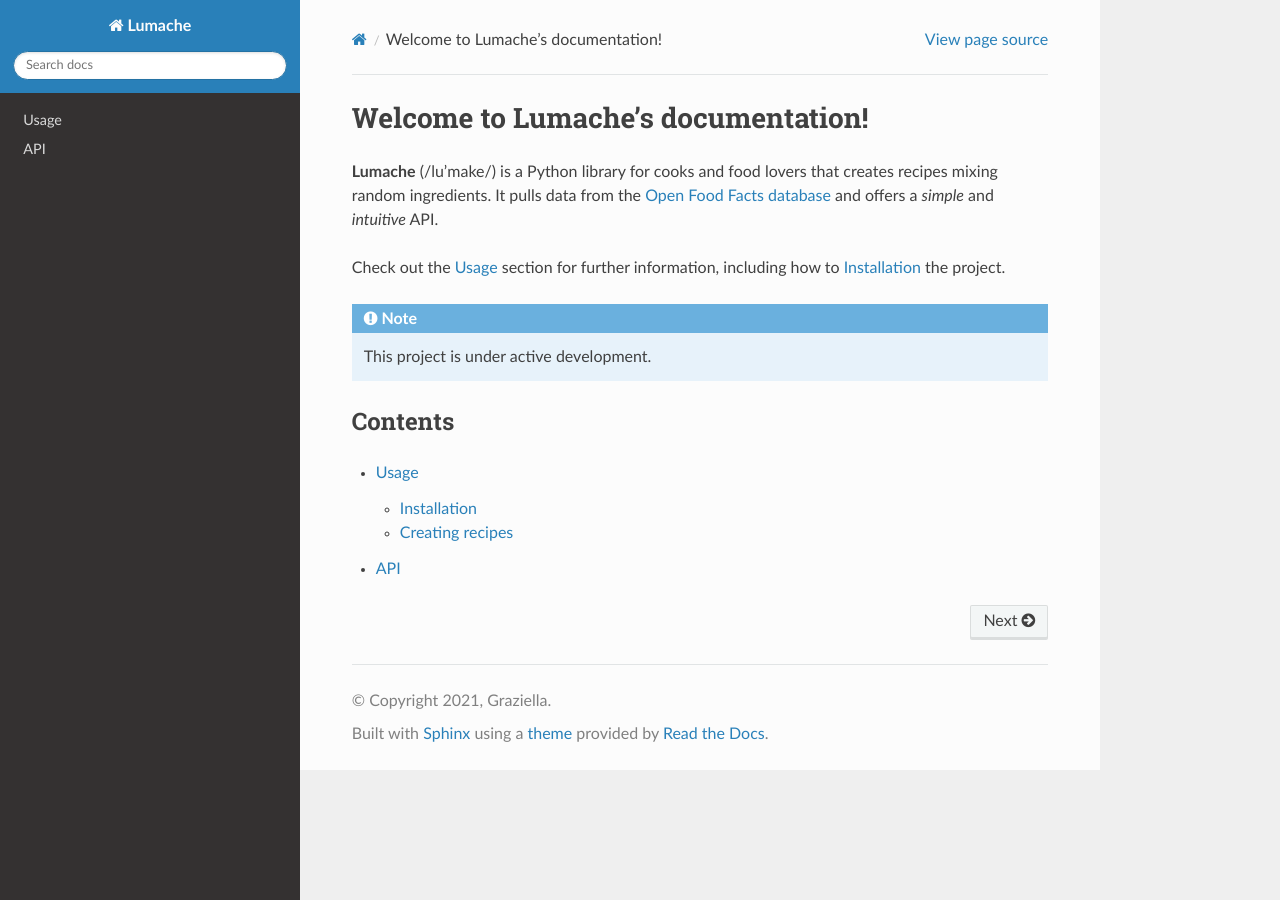
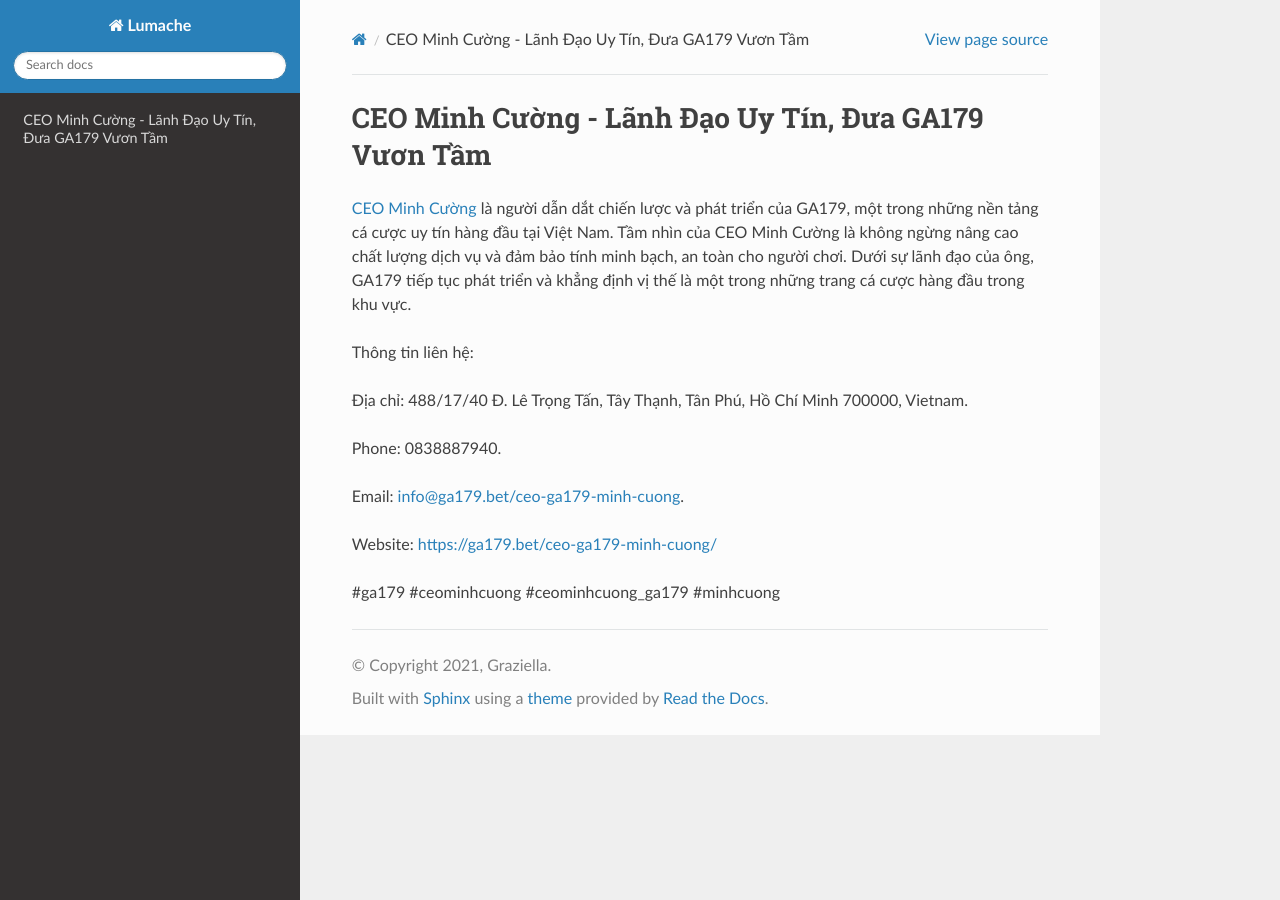
Before and after one commit to eugneallst607770/ceoga179minhcuong, a Sphinx documentation site: the page built from docs/source/index.rst, in a window 1280 px wide. Built offline with Sphinx 7.4.7 and the Read the Docs theme 3.1.0, drawn with Linux system fonts in a browser that asks for light colours.

Commit message:
Update index.rst

```diff
--- a/docs/source/index.rst
+++ b/docs/source/index.rst
@@ -1,22 +1,16 @@
-Welcome to Lumache's documentation!
+CEO Minh Cường - Lãnh Đạo Uy Tín, Đưa GA179 Vươn Tầm
 ===================================
 
-**Lumache** (/lu'make/) is a Python library for cooks and food lovers
-that creates recipes mixing random ingredients.
-It pulls data from the `Open Food Facts database <https://world.openfoodfacts.org/>`_
-and offers a *simple* and *intuitive* API.
+`CEO Minh Cường <https://ga179.bet/ceo-ga179-minh-cuong/>`_ là người dẫn dắt chiến lược và phát triển của GA179, một trong những nền tảng cá cược uy tín hàng đầu tại Việt Nam. Tầm nhìn của CEO Minh Cường là không ngừng nâng cao chất lượng dịch vụ và đảm bảo tính minh bạch, an toàn cho người chơi. Dưới sự lãnh đạo của ông, GA179 tiếp tục phát triển và khẳng định vị thế là một trong những trang cá cược hàng đầu trong khu vực.
 
-Check out the :doc:`usage` section for further information, including
-how to :ref:`installation` the project.
+Thông tin liên hệ:
 
-.. note::
+Địa chỉ: 488/17/40 Đ. Lê Trọng Tấn, Tây Thạnh, Tân Phú, Hồ Chí Minh 700000, Vietnam.
 
-   This project is under active development.
+Phone: 0838887940.
 
-Contents
---------
+Email: info@ga179.bet/ceo-ga179-minh-cuong.
 
-.. toctree::
+Website: https://ga179.bet/ceo-ga179-minh-cuong/
 
-   usage
-   api
+#ga179 #ceominhcuong #ceominhcuong_ga179 #minhcuong
```
